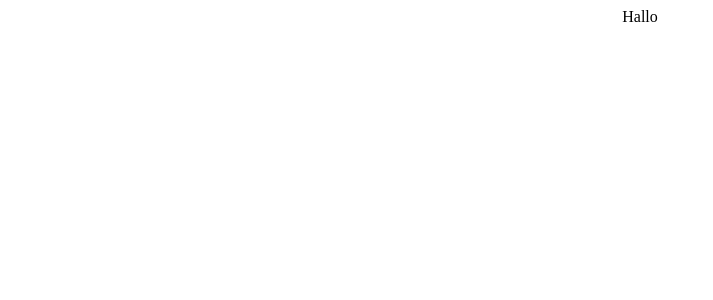
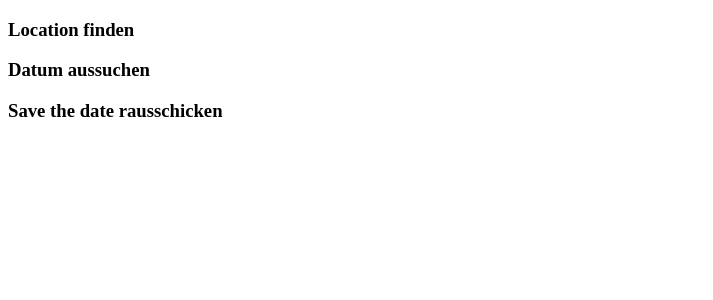
Before and after one commit to AlexRyzhkova/todo, a React (Create React App) app: page / in a window 1280 px wide. Shown: the top 300 px of the page, without its empty margins (0-713 px from the left). Built offline with nearby package versions, Linux system fonts and the light colour scheme; data requests are answered from the project's data file.

Commit message:
Add desplay tsks

```diff
--- a/src/App.js
+++ b/src/App.js
@@ -3,8 +3,22 @@ import "./App.css";
 import fetchToDos from "./api/fetchToDos";
 
 function App() {
-  fetchToDos();
-  return <div className="App">Hallo</div>;
+  const [toDos, setToDos] = React.useState(null);
+  React.useEffect(() => {
+    async function doFetch() {
+      const fetchData = await fetchToDos();
+      setToDos(fetchData);
+    }
+    doFetch();
+  }, []);
+
+  return (
+    <div>
+      {toDos?.map((todo) => (
+        <h3 key={todo.id}>{todo.task}</h3>
+      ))}
+    </div>
+  );
 }
 
 export default App;
```
